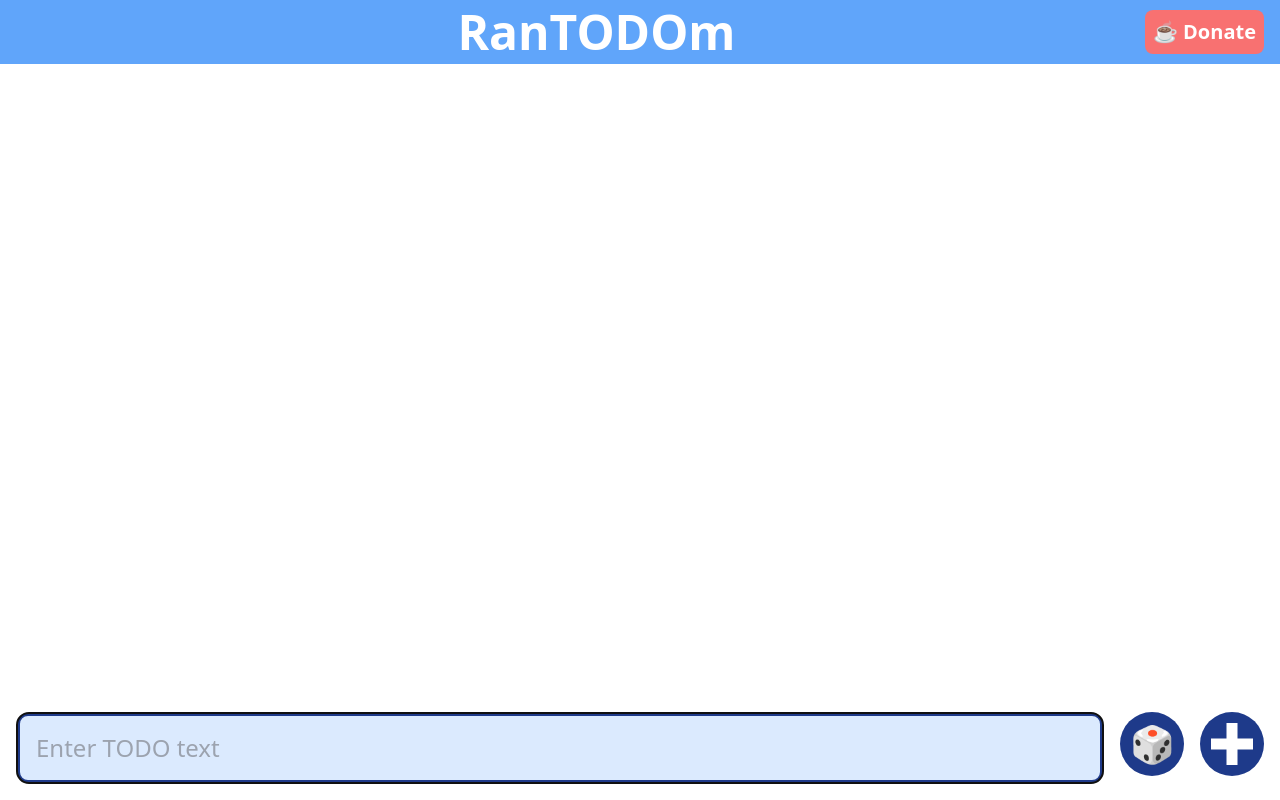
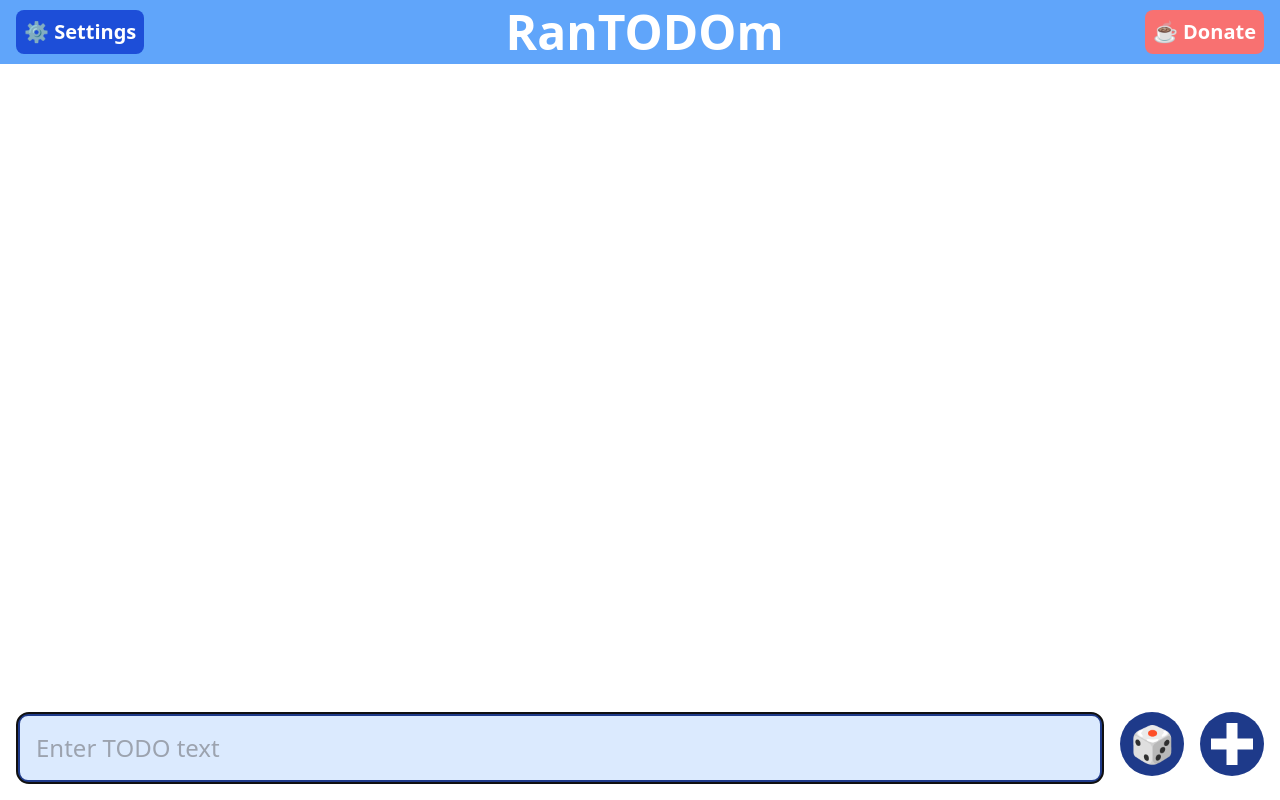
Before and after one commit to OSA413/RanTODOm, a React (Create React App) app: page / in a window 1280 px wide. Built offline with nearby package versions, Linux system fonts and the light colour scheme.

Commit message:
Update header.tsx

```diff
--- a/src/app/header/header.tsx
+++ b/src/app/header/header.tsx
@@ -5,7 +5,8 @@ const donate = () => {
 const Header = () => {
     return (
         <div className="w-full h-16 mb-4 flex bg-blue-400 justify-between">
-            <div className="text-white font-bold self-center w-16 text-center text-5xl"></div>
+            <div className="text-white font-bold self-center text-center text-xl mx-4 p-2 bg-blue-700 rounded-lg"
+            >⚙ Settings</div>
             <div className="text-white font-bold self-center text-center text-5xl">RanTODOm</div>
             <div className="text-white font-bold self-center text-center text-xl mx-4 p-2 bg-red-400 rounded-lg"
             onClick={donate}>☕ Donate</div>
```
